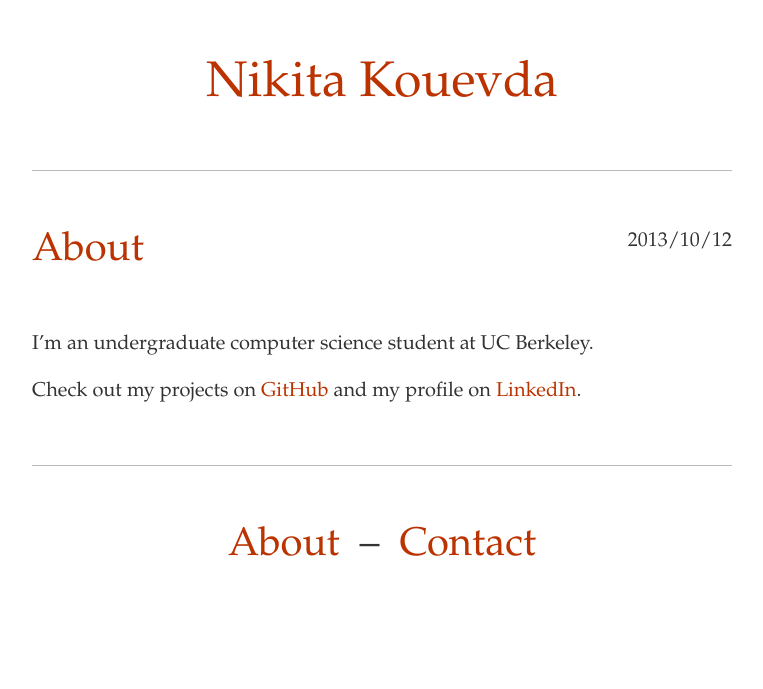
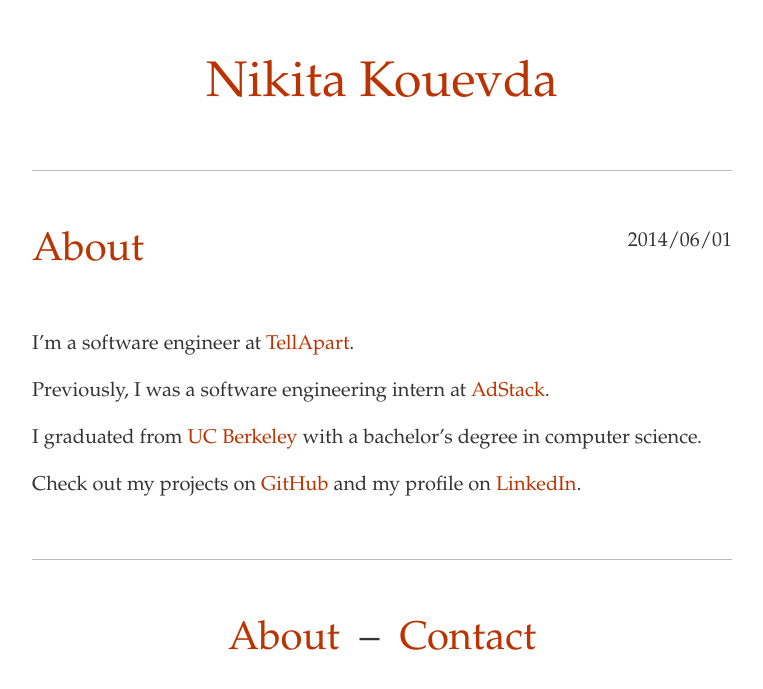
Before and after one commit to nkouevda/nkouevda.github.io, a Jekyll site: the page built from about/index.md, in a window 1280 px wide. Shown: the top 689 px of the page, without its empty margins (258-1021 px from the left). Built offline with Jekyll 4.4.1, drawn with Linux system fonts in a browser that asks for light colours.

Commit message:
Update info.

```diff
--- a/about/index.md
+++ b/about/index.md
@@ -1,10 +1,16 @@
 ---
 layout: post
 title: About
-date: 2013/10/12
+date: 2014/06/01
 ---
 
-I'm an undergraduate computer science student at UC Berkeley.
+I'm a software engineer at [TellApart](http://www.tellapart.com/).
+
+Previously, I was a software engineering intern at
+[AdStack](http://adstack.com/).
+
+I graduated from [UC Berkeley](http://berkeley.edu/) with a bachelor's degree in
+computer science.
 
 Check out my projects on [GitHub](https://github.com/nkouevda) and my profile on
 [LinkedIn](http://www.linkedin.com/in/nkouevda).
```
